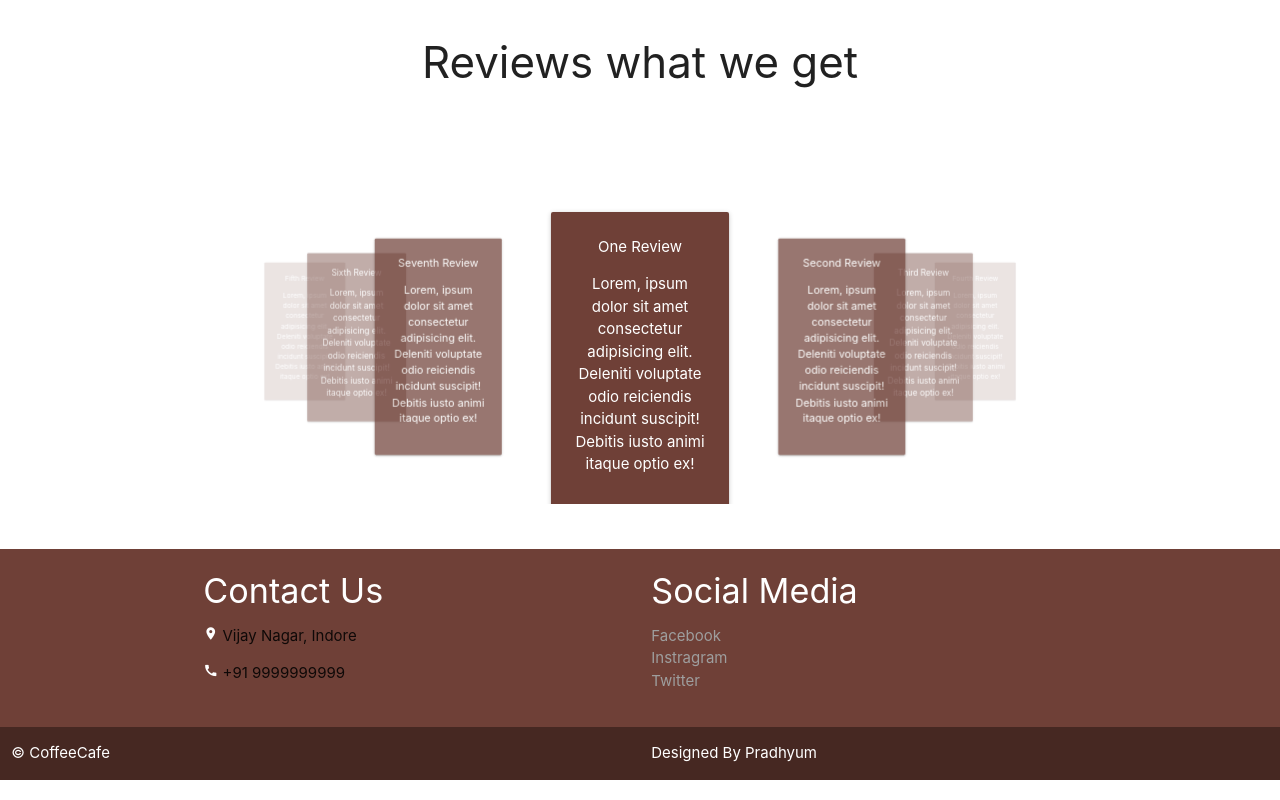
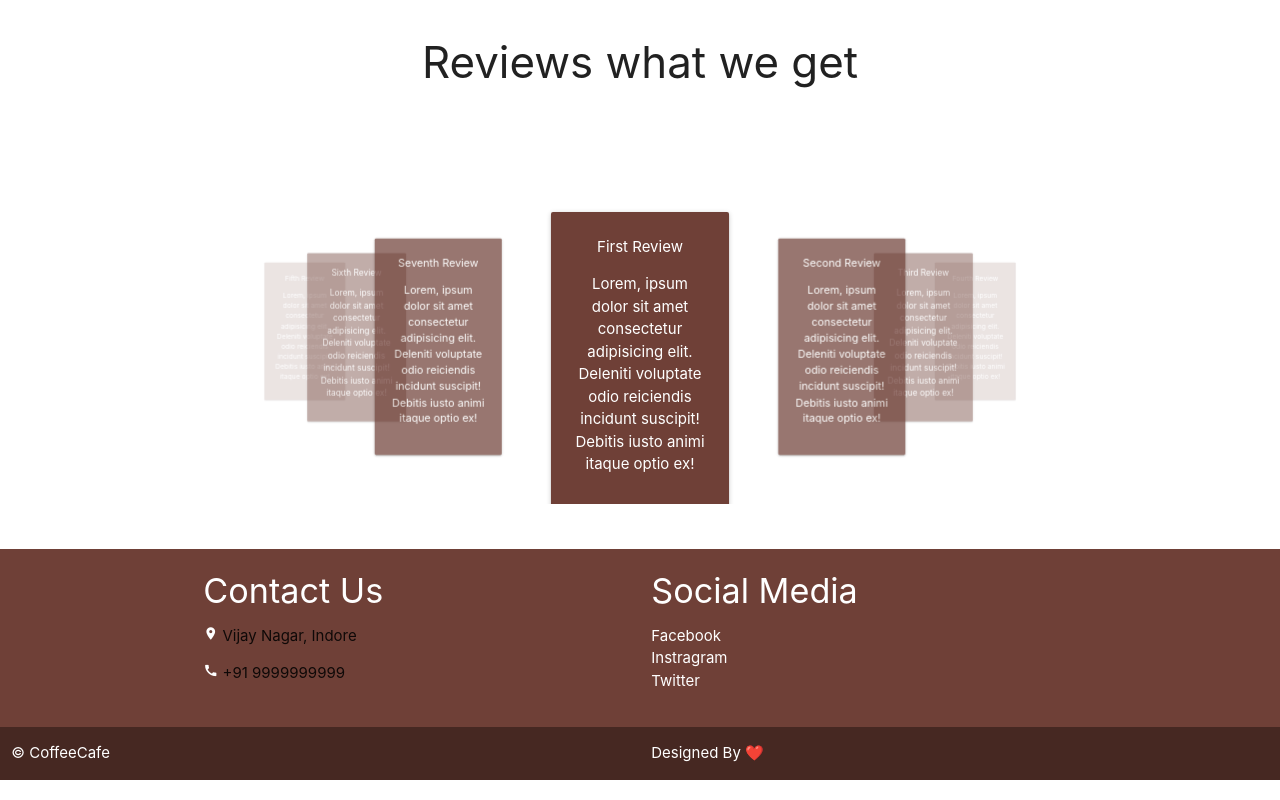
Before and after one commit to pradhyumvyas/CoffeeCafe, a plain HTML site: page index.html in a window 1280 px wide. Shown: the part 2182-2982 px from the top of the page. Drawn offline with nearby package versions, Linux system fonts and the light colour scheme.

Commit message:
Added Some correction

```diff
--- a/index.html
+++ b/index.html
@@ -38,9 +38,7 @@
                     <li><a href="#" onclick="toggleModal();">About Us</a></li>
                     <li><a href="#" onclick="toggleModal();">Coffee</a></li>
                     <li><a href="#" onclick="toggleModal();">Contact</a></li>
-
                 </ul>
-
             </div>
         </nav>
 
@@ -210,8 +208,10 @@
                     <div class="row">
                         <div class="col">
                             <div class="card-panel teal" style="background-color: #6f4037 !important;">
-                                <span class="white-text">One Review</span>
-                                <p class="white-text">Lorem, ipsum dolor sit amet consectetur adipisicing elit. Deleniti voluptate odio reiciendis incidunt suscipit! Debitis iusto animi itaque optio ex!</p>
+                                <span class="white-text">First Review</span>
+                                <p class="white-text">Lorem, ipsum dolor sit amet consectetur adipisicing elit. Deleniti
+                                    voluptate odio reiciendis incidunt suscipit! Debitis iusto animi itaque optio ex!
+                                </p>
                             </div>
                         </div>
                     </div>
@@ -222,7 +222,9 @@
                         <div class="col">
                             <div class="card-panel teal" style="background-color: #6f4037 !important;">
                                 <span class="white-text">Second Review</span>
-                                <p class="white-text">Lorem, ipsum dolor sit amet consectetur adipisicing elit. Deleniti voluptate odio reiciendis incidunt suscipit! Debitis iusto animi itaque optio ex!</p>
+                                <p class="white-text">Lorem, ipsum dolor sit amet consectetur adipisicing elit. Deleniti
+                                    voluptate odio reiciendis incidunt suscipit! Debitis iusto animi itaque optio ex!
+                                </p>
                             </div>
                         </div>
                     </div>
@@ -232,7 +234,9 @@
                         <div class="col">
                             <div class="card-panel teal" style="background-color: #6f4037 !important;">
                                 <span class="white-text">Third Review</span>
-                                <p class="white-text">Lorem, ipsum dolor sit amet consectetur adipisicing elit. Deleniti voluptate odio reiciendis incidunt suscipit! Debitis iusto animi itaque optio ex!</p>
+                                <p class="white-text">Lorem, ipsum dolor sit amet consectetur adipisicing elit. Deleniti
+                                    voluptate odio reiciendis incidunt suscipit! Debitis iusto animi itaque optio ex!
+                                </p>
                             </div>
                         </div>
                     </div>
@@ -242,7 +246,9 @@
                         <div class="col">
                             <div class="card-panel teal" style="background-color: #6f4037 !important;">
                                 <span class="white-text">Fourth Review</span>
-                                <p class="white-text">Lorem, ipsum dolor sit amet consectetur adipisicing elit. Deleniti voluptate odio reiciendis incidunt suscipit! Debitis iusto animi itaque optio ex!</p>
+                                <p class="white-text">Lorem, ipsum dolor sit amet consectetur adipisicing elit. Deleniti
+                                    voluptate odio reiciendis incidunt suscipit! Debitis iusto animi itaque optio ex!
+                                </p>
                             </div>
                         </div>
                     </div>
@@ -252,7 +258,9 @@
                         <div class="col">
                             <div class="card-panel teal" style="background-color: #6f4037 !important;">
                                 <span class="white-text">Fifth Review</span>
-                                <p class="white-text">Lorem, ipsum dolor sit amet consectetur adipisicing elit. Deleniti voluptate odio reiciendis incidunt suscipit! Debitis iusto animi itaque optio ex!</p>
+                                <p class="white-text">Lorem, ipsum dolor sit amet consectetur adipisicing elit. Deleniti
+                                    voluptate odio reiciendis incidunt suscipit! Debitis iusto animi itaque optio ex!
+                                </p>
                             </div>
                         </div>
                     </div>
@@ -262,7 +270,9 @@
                         <div class="col">
                             <div class="card-panel teal" style="background-color: #6f4037 !important;">
                                 <span class="white-text">Sixth Review</span>
-                                <p class="white-text">Lorem, ipsum dolor sit amet consectetur adipisicing elit. Deleniti voluptate odio reiciendis incidunt suscipit! Debitis iusto animi itaque optio ex!</p>
+                                <p class="white-text">Lorem, ipsum dolor sit amet consectetur adipisicing elit. Deleniti
+                                    voluptate odio reiciendis incidunt suscipit! Debitis iusto animi itaque optio ex!
+                                </p>
                             </div>
                         </div>
                     </div>
@@ -272,7 +282,9 @@
                         <div class="col">
                             <div class="card-panel teal" style="background-color: #6f4037 !important;">
                                 <span class="white-text">Seventh Review</span>
-                                <p class="white-text">Lorem, ipsum dolor sit amet consectetur adipisicing elit. Deleniti voluptate odio reiciendis incidunt suscipit! Debitis iusto animi itaque optio ex!</p>
+                                <p class="white-text">Lorem, ipsum dolor sit amet consectetur adipisicing elit. Deleniti
+                                    voluptate odio reiciendis incidunt suscipit! Debitis iusto animi itaque optio ex!
+                                </p>
                             </div>
                         </div>
                     </div>
@@ -289,22 +301,20 @@
                     <div class="col l6 s12">
                         <h4 class="white-text">Contact Us</h4>
                         <p class="gret-text">
-                            <i class="large material-icons icons-coffee"
-                            style="color:white;font-size: 15px; ">place</i>
+                            <i class="large material-icons icons-coffee" style="color:white;font-size: 15px; ">place</i>
                             Vijay Nagar, Indore
                         </p>
                         <p class="gret-text">
-                            <i class="large material-icons icons-coffee"
-                            style="color:white;font-size: 15px; ">call</i>
+                            <i class="large material-icons icons-coffee" style="color:white;font-size: 15px; ">call</i>
                             +91 9999999999
                         </p>
                     </div>
                     <div class="col l6 s12">
                         <h4 class="white-text">Social Media</h4>
                         <ul>
-                            <li><a href="#" class="grey-text">Facebook</a></li>
-                            <li><a href="#" class="grey-text">Instragram</a></li>
-                            <li><a href="#" class="grey-text">Twitter</a></li>
+                            <li><a href="#" class="white-text">Facebook</a></li>
+                            <li><a href="#" class="white-text">Instragram</a></li>
+                            <li><a href="#" class="white-text">Twitter</a></li>
                         </ul>
                     </div>
                 </div>
@@ -314,7 +324,7 @@
                     <p class="white-text">&copy; CoffeeCafe</p>
                 </div>
                 <div class="col l6 s12">
-                    <p class="white-text">Designed By Pradhyum</p>
+                    <p class="white-text">Designed By ❤️ </p>
                 </div>
             </div>
         </footer>
@@ -332,7 +342,6 @@
         </div>
 
     </section>
-
 </body>
 
 <!-- Jquery -->
```
